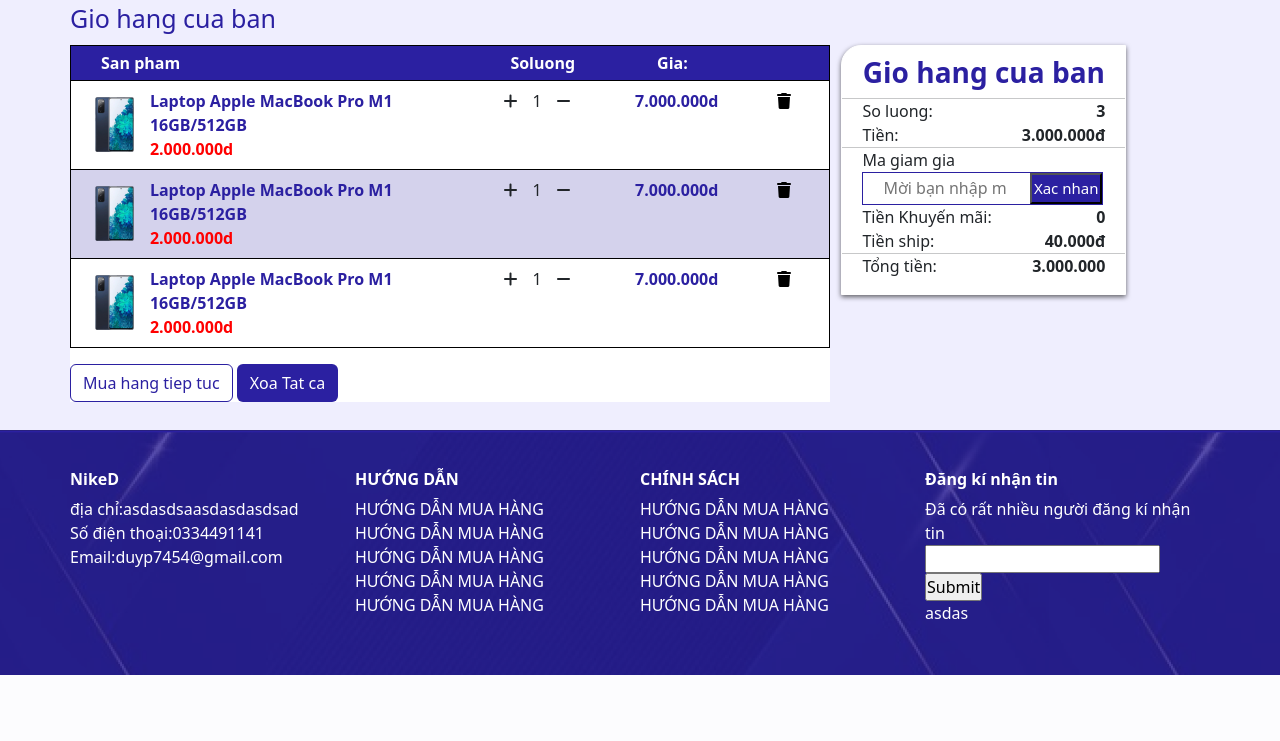
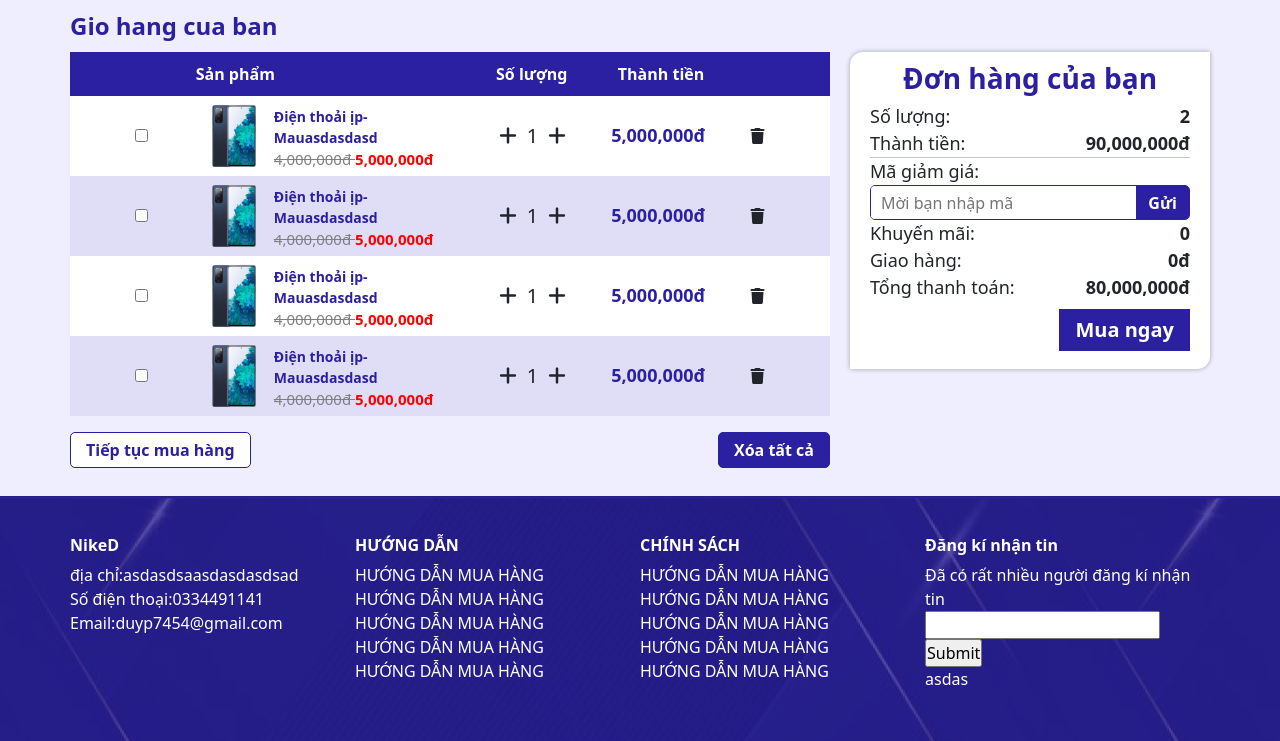
Before and after one commit to phamduy2112/smartphone, a PHP site: page /cart/giohang.html in a window 1280 px wide. Shown: the part 168-909 px from the top of the page. Before the commit the page ends 843 px from the top, so only its background shows below. Run offline with PHP 8.4, Linux system fonts and the light colour scheme.

Commit message:
Duy lam xong layout nhu figma

```diff
--- a/banhang/cart/giohang.html
+++ b/banhang/cart/giohang.html
@@ -183,169 +183,155 @@
                       <li class="breadcrumb-item active" aria-current="page">Gio hang</li>
                     </ol>
                   </nav>
-                    <p class="title__text">Gio hang cua ban</p>
+                    <p class="title__text my-2">Gio hang cua ban</p>
             </div>
-            <div class="cart__flex row">
-               <div class="cart__left col-lg-8 col-sm-12 mt-2">
-                <div class="cart__bottom_top">
-                    <table class="table">
-                        <thead>
-                        <tr>
+          <div class="giohang row">
+            <div class="col-8">
+              <div class="cart__header">
+                <div class=""></div>
+                <div class="sp">Sản phẩm</div>
+                <div>Số lượng</div>
+                <div>Thành tiền</div>
+                <div></div>
+              </div>
+              <div class="cart__body">
+                <div class="checkbox">
+                  <input type="checkbox" name="" id="" class="">
 
-                            <th>
-                                San pham</th>
-                            <th>
-                                Soluong</th>
-                            <th>Gia:</th>
-                            <th></th>
-                        </tr>
+                </div>
+                <div class="sanpham__giohang">
+                  <img src="../img/sanpham/products_35_1.webp" alt="" width="80px">
+                  <div class="title__sp">
+                    Điện thoải ịp-Mauasdasdasd
+                    <div class="price__sp">
+                      <p> <span class="gia_def">4,000,000đ </span><span>5,000,000đ</span></p>
+                    </div>
+                  </div>
+                </div>
+                <div class="number__count">
+                  <i class="fa fa-plus" aria-hidden="true"></i>
+                  <div>1</div>
+                  <i class="fa fa-plus" aria-hidden="true"></i>
+                </div>
+                <div class="price_all">
+                  5,000,000đ
+                </div>
+                <div>
+                  <i class="fa fa-trash" aria-hidden="true"></i>
+                </div>
+              </div>
+              <div class="cart__body">
+                <div class="checkbox">
+                  <input type="checkbox" name="" id="" class="">
 
-                        </thead>
-                        <tbody>
-                            <tr>
+                </div>
+                <div class="sanpham__giohang">
+                  <img src="../img/sanpham/products_35_1.webp" alt="" width="80px">
+                  <div class="title__sp">
+                    Điện thoải ịp-Mauasdasdasd
+                    <div class="price__sp">
+                      <p> <span class="gia_def">4,000,000đ </span><span>5,000,000đ</span></p>
+                    </div>
+                  </div>
+                </div>
+                <div class="number__count">
+                  <i class="fa fa-plus" aria-hidden="true"></i>
+                  <div>1</div>
+                  <i class="fa fa-plus" aria-hidden="true"></i>
+                </div>
+                <div class="price_all">
+                  5,000,000đ
+                </div>
+                <div>
+                  <i class="fa fa-trash" aria-hidden="true"></i>
+                </div>
+              </div>
+              <div class="cart__body">
+                <div class="checkbox">
+                  <input type="checkbox" name="" id="" class="">
 
-                                <td>
-                                    <div class="product__cart">
-                                         <div class="image__product">
-                                        <img src="../img/sanpham/products_35_1.webp" alt="" class="">
-                                    </div>
-                                    <div class="title__product">
-                                        <p>Laptop Apple MacBook Pro M1 16GB/512GB</p>
-                                        <p>2.000.000d</p>
-                                    </div>
-                                    </div>
+                </div>
+                <div class="sanpham__giohang">
+                  <img src="../img/sanpham/products_35_1.webp" alt="" width="80px">
+                  <div class="title__sp">
+                    Điện thoải ịp-Mauasdasdasd
+                    <div class="price__sp">
+                      <p> <span class="gia_def">4,000,000đ </span><span>5,000,000đ</span></p>
+                    </div>
+                  </div>
+                </div>
+                <div class="number__count">
+                  <i class="fa fa-plus" aria-hidden="true"></i>
+                  <div>1</div>
+                  <i class="fa fa-plus" aria-hidden="true"></i>
+                </div>
+                <div class="price_all">
+                  5,000,000đ
+                </div>
+                <div>
+                  <i class="fa fa-trash" aria-hidden="true"></i>
+                </div>
+              </div>
+              <div class="cart__body">
+                <div class="checkbox">
+                  <input type="checkbox" name="" id="" class="">
 
-
-                                </td>
-                                <td>
-                                    <div class="number__count">
-                                        <div class="number__count_pr">
-                                             <i class="fa-solid fa-plus solid"></i>
-                                        <div class="number">
-                                            1
-                                        </div>
-                                        <i class="fa-solid fa-minus solid"></i>
-                                        </div>
-
-
-                                    </div>
-                                </td>
-                                <td>
-                                   <p>7.000.000d</p>
-                                </td>
-                                <td>
-                                    <a href=""><i class="fa-solid fa-trash"></i> </a>
-
-                                </td>
-                            </tr>
-                            <tr>
-
-                              <td>
-                                  <div class="product__cart">
-                                       <div class="image__product">
-                                      <img src="../img/sanpham/products_35_1.webp" alt="" class="">
-                                  </div>
-                                  <div class="title__product">
-                                      <p>Laptop Apple MacBook Pro M1 16GB/512GB</p>
-                                      <p>2.000.000d</p>
-                                  </div>
-                                  </div>
-
-
-                              </td>
-                              <td>
-                                  <div class="number__count">
-                                      <div class="number__count_pr">
-                                           <i class="fa-solid fa-plus solid"></i>
-                                      <div class="number">
-                                          1
-                                      </div>
-                                      <i class="fa-solid fa-minus solid"></i>
-                                      </div>
-
-
-                                  </div>
-                              </td>
-                              <td>
-                                 <p>7.000.000d</p>
-                              </td>
-                              <td>
-                                  <a href=""><i class="fa-solid fa-trash"></i> </a>
-
-                              </td>
-                          </tr>
-                          <tr>
-
-                            <td>
-                                <div class="product__cart">
-                                     <div class="image__product">
-                                    <img src="../img/sanpham/products_35_1.webp" alt="" class="">
-                                </div>
-                                <div class="title__product">
-                                    <p>Laptop Apple MacBook Pro M1 16GB/512GB</p>
-                                    <p>2.000.000d</p>
-                                </div>
-                                </div>
-
-
-                            </td>
-                            <td>
-                                <div class="number__count">
-                                    <div class="number__count_pr">
-                                         <i class="fa-solid fa-plus solid"></i>
-                                    <div class="number">
-                                        1
-                                    </div>
-                                    <i class="fa-solid fa-minus solid"></i>
-                                    </div>
-
-
-                                </div>
-                            </td>
-                            <td>
-                               <p>7.000.000d</p>
-                            </td>
-                            <td>
-                                <a href=""><i class="fa-solid fa-trash"></i> </a>
-
-                            </td>
-                        </tr>
-                        </tbody>
-
-                    </table>
-                     <div class="carts__links">
-                        <a href="" class="btn mua">Mua hang tiep tuc</a>
-                        <a href="" class="btn xoa">Xoa Tat ca</a>
-                     </div>
                 </div>
-            </div>
-            <div class="cart__right col-lg-3 col-sm-12 mt-2">
-                <h3 class="text-center">Gio hang cua ban</h3>
-                <hr>
-              <div>
-                  <p><span>So luong:</span>3</p>
-                  <p><span>Tiền:</span>3.000.000đ</p>
+                <div class="sanpham__giohang">
+                  <img src="../img/sanpham/products_35_1.webp" alt="" width="80px">
+                  <div class="title__sp">
+                    Điện thoải ịp-Mauasdasdasd
+                    <div class="price__sp">
+                      <p> <span class="gia_def">4,000,000đ </span><span>5,000,000đ</span></p>
+                    </div>
+                  </div>
+                </div>
+                <div class="number__count">
+                  <i class="fa fa-plus" aria-hidden="true"></i>
+                  <div>1</div>
+                  <i class="fa fa-plus" aria-hidden="true"></i>
+                </div>
+                <div class="price_all">
+                  5,000,000đ
+                </div>
+                <div>
+                  <i class="fa fa-trash" aria-hidden="true"></i>
+                </div>
               </div>
-              <hr>
-            <div>
-              <span>Ma giam gia</span> <br>
-              <form action="" class="cart__right__deal">
-
-                  <input type="text" name="" placeholder="Mời bạn nhập mã">
-                  <input type="submit" value="Xac nhan">
-                </form>
-                <p><span>Tiền Khuyến mãi:</span>0</p>
-                <p><span>Tiền ship:</span>40.000đ</p>
+              <div class="cart__buttons mt-3">
+                 <a href="">Tiếp tục mua hàng</a>
+                 <a href="">Xóa tất cả</a>
               </div>
-              <hr>
-           <div><p>
-            <span>Tổng tiền:</span>3.000.000</p></div>
-
-
-
 
             </div>
+            <div class="col-4">
+              <div class="giohang__right">
+                <h3>Đơn hàng của bạn</h3>
+                <div>
+                  <p>Số lượng: <span>2</span></p>
+                  <p>Thành tiền: <span>90,000,000đ</span></p>
+                </div>
+                <hr>
+                <div>
+                  <p>Mã giảm giá:</p>
+                <form action="" class="form__Cart">
+                  <input type="text" class="text" placeholder="Mời bạn nhập mã">
+                  <input type="submit" value="Gửi" class="submit">
+                </form>
+                <p>Khuyến mãi: <span>0</span></p>
+                <p>Giao hàng: <span>0đ</span></p>
+                </div>
+               <div>
+                <p>Tổng thanh toán: <span>80,000,000đ</span></p>
+
+              </div>
+              <div class="right__carts_buton my-2">
+                <a href="">Mua ngay</a>
+              </div>
+
+              </div>
             </div>
+          </div>
 
 
         </div>
--- a/banhang/css/cart.css
+++ b/banhang/css/cart.css
@@ -4,206 +4,215 @@
     padding: 0;
     box-sizing: border-box;
 }
-.cart__flex{
+/*  hang */
+.cart__header{
     display: flex;
+    flex-direction: row;
+    justify-content: space-evenly;
+   align-items: center;
+    color: white;
+    font-weight: bold;
+    padding: 10px 25px;
+    background-color: var(--font--color);
 }
-.cart__right{
-    /* width: 25%; */
-    border: 1px solid white;
-    border-top-left-radius:20px ;
-    margin-left: 1%;
+.cart__header .icon{
+    width: 20px;
+}
+.cart__header .sp{
+    width: 250px;
+}
+.cart__body{
+    display: flex;
+    flex-direction: row;
+    justify-content: space-evenly;
+    align-items: center;
+    background: white;
+    padding: 0 20px;
+}
+.cart__body:nth-child(odd){
+    background: #2b20a113;
+}
+.title__sp{
+    margin-top: 10px;
+    font-weight: bold;
+    font-size: 14px;
+    color: var(--font--color);
+}
+.cart__buttons{
+    display: flex;
+    justify-content: space-between;
+}
+.cart__buttons a{
+    border: 1px solid var(--font--color);
+    padding: 5px 15px;
+    border-radius: 5px;
+    font-weight: bold;
+    }
+.cart__buttons a:first-child{
     background-color: white;
-    height: 250px;
-    padding: 10px 0;
-    box-shadow: 0 2px 5px rgba(0,0,0,0.6);
+    color: var(--font--color);
 }
-.cart__right hr{
-    margin: 0;
+.cart__buttons a:last-child{
+    background-color: var(--font--color);
+    color: white;
 }
-.cart__right h3{
+.title__sp .price__sp .gia_def{
+    font-weight: 400;
+    color: gray;
+    text-decoration: line-through;
+
+}
+
+.title__sp .price__sp p span{
+    font-weight: bold;
+    color: red;
+    font-size: 15px;
+    text-decoration: none;
+}
+.cart__body .checkbox{
+
+
+}
+.cart .title__text{
+    font-size: 24px;
     color: var(--font--color);
     font-weight: bold;
 }
-.cart__right p{
+.form__Cart{
+    border: 1px solid var(--font--color);
+    display: flex;
+    height: 35px;
+    border-radius: 5px;
+    overflow: hidden;
+    justify-content: space-between;
+}
+.form__Cart .text{
+    width: 100%;
+    outline: none;
+    padding: 0 10px;
+    border: none;
+}
+.form__Cart .submit{
+    width: 20%;
+    border-radius: 0;
+
+    font-weight: bold;
+    background-color: var(--font--color);
+    color: white;
+    border: 1px solid var(--font--color);
+}
+.giohang__right {
+    margin-left: 20px;
+    padding: 10px 20px;
+    box-shadow: 0 0 5px rgba(0,0,0,0.32);
+    background-color: white;
+    border-top-left-radius: 13px;
+    border-bottom-right-radius: 13px;
+}
+.giohang__right h3{
+    color: var(--font--color);
+    text-align: center;
+    font-weight: bold;
 
 }
-.cart__right p {
+.right__carts_buton{
     display: flex;
-    justify-content: space-between;
-    font-weight: bold;
+    justify-content: right;
 }
-.cart__right span {
-    font-weight: 500;
-}
-.cart__right div{
-    padding: 0 20px;
+.right__carts_buton a{
 
-}
-.breadcrumb{
- --bs-breadcrumb-margin-bottom :0px
-}
-
-.cart__title .title__text{
-    font-size: 25px;
-    color: var(--font--color);
-}
-.cart__right__deal{
-    display: flex;
-    justify-content: space-between;
-    width: 99%;
-    border: 1px solid var(--font--color);
-}
-.cart__right__deal input[type="text"]{
-    width: 68%;
-
-    height: 30px;
-    outline: none;
-    margin-right: 1px;
-    padding: 0 20px;
-    background: transparent;
-    border: none;
-}
-.cart__right__deal input[type="submit"]{
-    width: 30%;
-    font-size: 15px;
-    height: 31px;
-    background-color: var(--font--color);
-    color: white;
-
-
-}
-.cart__left{
-    /* width: 70%; */
-    background-color: white;
-}
-.cart__left .image__product{
-    width: 100px;
-}
-.image__product img{
-    width: 100%;
-}
-.table thead{
-    background-color: var(--font--color);
-    color: white;
-    position: relative;
-}
-.cart .table {
-
-}
-.table thead tr th{
-    padding: 5px 30px;
-
-}
-.table tbody{
-
-}
-.table tbody tr:nth-child(even) {
-    background:rgba(43, 32, 162, 0.2)
-}
-.table>:not(caption)>*>*{
-    border-bottom-width:0;
-}
-.cart__left .table tbody tr td:first-child{
-width: 60%;
-}
-.cart__left .table tbody tr td{
-    width: 20%;
-}
-.cart__left .table tbody tr td>p{
-    color: var(--font--color);
-    font-weight: 600;
-}
-.product__cart{
-display: flex;
-width: 80%;
-}
-.product__cart .title__product>p{
-    color: var(--font--color);
-    font-weight: 600;
-}
-.product__cart .title__product p:last-child{
-    color: red;
-}
-.carts__links a.mua{
-    border: 1px solid black;
-    border: 1px solid var(--font--color);
-    color: var(--font--color);
-}
-.carts__links a.mua:hover{
     border: 1px solid var(--font--color);
     background-color: var(--font--color);
     color: white;
+    font-weight: bold;
+    padding:5px 15px;
+    font-size: 20px;
 }
-.carts__links .xoa{
-    background-color: var(--font--color);
-    color: white;
+.giohang__right div p{
+    display: flex;
+    font-size: 18px;
+    justify-content: space-between;
 }
-.carts__links .xoa:hover{
-    background-color: var(--font--color);
-    color: white;
+.giohang__right div p span{
+    font-weight: bold;
 }
-/* .cart__left .table tbody tr td:last-child{
-   width: 20%;
-} */
-tr{
-    border-bottom: 1px solid black;
-}
-
-tr .number__count .number__count_pr{
+.number__count{
     display: flex;
+   font-size: 20px;
     align-items: center;
-    text-align: center;
-
-
-
-  cursor: pointer;
 
 }
-.table{
-    border-collapse: collapse;
-    border: 1px solid black;
+.number__count div{
+padding: 0 10px;
+}
+.sanpham__giohang {
+    display: flex;
 
 }
+.price_all{
+    font-weight: bold;
+    font-size: 18px;
+    color: var(--font--color);
+}
+.sanpham__giohang{
+    width: 260px;
+}
+/* .title__sp{
+    width: 180px;
+} */
 /* kênh thanh toan */
+.breadcrumb{
+    --bs-breadcrumb-margin-bottom :0px
+   }
+
 .thanhtoan_left{
- border: 1px solid black;
-    background-color: white;
+ border: 1px solid white;
+ box-shadow: 0 0 5px rgba(0,0,0,0.32);
+background-color: white;
   padding: 20px 30px;
-  margin-right: 7%;
+  margin-right: 2%;
+  border-radius: 5px;
 
 }
 .form__thanhtoan{
 
 
 }
+
 .thanhtoan_left input{
     width: 100%;
     height: 35px;
     outline: none;
     padding: 0 20px;
+    border: 1px solid #2b20a161;
+    border-radius: 7px;
+}
+.thanhtoan_left  textarea{
+    border: 1px solid #2b20a161;
+    border-radius: 7px;
 }
 .thanhtoan_right{
-    border: 1px solid black;
+    border: 1px solid white;
+    box-shadow: 0 0 5px rgba(0,0,0,0.32);
     background-color: white;
     padding: 20px;
-  height: 360px;
+
 }
 .thanhtoan_left h3,
 .thanhtoan_right h3{
-    text-align: center;
+
     color: var(--font--color);
+    font-weight: bold;
 }
-.maQR.active{
-    display: none;
-}
+
 .thanhtoan_left p{
     color: var(--font--color);
-    font-weight: bold;
+    font-weight: 600;
 }
 .thanhtoan_right div p{
     display: flex;
     justify-content: space-between;
-    font-weight: bold;
+   font-weight: bold
 }
 .thanhtoan_right div p span{
     font-weight: 500;
@@ -217,7 +226,7 @@
 textarea{
     width: 100%;
     outline: none;
-    padding: 0 20px;
+    padding: 10px 20px;
 }
 .group__form1 span{
     color: var(--font--color);
@@ -234,7 +243,11 @@
     width: 100%;
     font-size: 14px;
     margin-left: 4px;
+    color: gray;
+    font-weight: 400;
+    display: block;
 }
+
 .form-check p.check span{
 color: var(--font--color);
 }
--- a/banhang/css/products.css
+++ b/banhang/css/products.css
@@ -16,15 +16,21 @@
     margin: 1rem 0;
 }
 .productct__flex .productct__right .productct__text h2{
-    font-size: 28px;
+    font-size: 30px;
+    color: var(--font--color);
 
 }
 .productct__flex .productct__right .productct__text p{
     font-size: 18px;
 
 }
+.productct__right .stars i{
+    color: yellow;
+    font-size: 18px;
+}
 .productct__flex .productct__right .productct__text p span{
     font-weight: bold;
+    color: var(--font--color);
 
 }
 .pro_img{
@@ -37,7 +43,7 @@
 }
 .productct__flex .productct__right .productct__text .price .price1{
     font-size: 23px;
-    color: #fb6f92;
+    color: red;
 }
 .productct__text .number__count{
     display: flex;
@@ -133,7 +139,8 @@
     background: transparent;
     border: none;
     padding: 4px 0;
-    font-size: 20px;
+    font-size: 23px;
+    font-weight: bold;
 }
 .prochitiet .nav-link1.active{
     position: relative;
@@ -146,12 +153,12 @@
 left: 0;
 width: 100%;
 height: 3px;
-background-color: #fb6f92;
+background-color: blue;
 display: inline-block;
 z-index: 111;
 }
 .prochitiet .nav-link1.active{
-    color: #fb6f92;
+    color:var(--font--color);
 }
 /* bình luận */
 .prochitiet .image {
@@ -181,3 +188,8 @@
 .fa-gear{
     cursor: pointer;
 }
+@media (max-width:767px){
+    .prochitiet .nav-item .nav-link1{
+    font-size: 15px;
+   }
+}
--- a/banhang/css/style.css
+++ b/banhang/css/style.css
@@ -361,6 +361,10 @@
    .menu__item ul li a{
     color: white;
    }
+   .contact h1,
+   .contact h2{
+    color: var(--font--color);
+   }
  @media (max-width:998px) {
   .header__main .container{
         width: 90%;
```
Also changed, not shown: banhang/cart/thanhtoan.html (+18 -13 lines), banhang/contact.html (+11 -0 lines), banhang/css/dangnhap.css (+22 -8 lines), banhang/product/product.html (+9 -7 lines), banhang/user/matkhaucap2.html (+10 -3 lines), banhang/user/timemail.html (+8 -1 lines).
